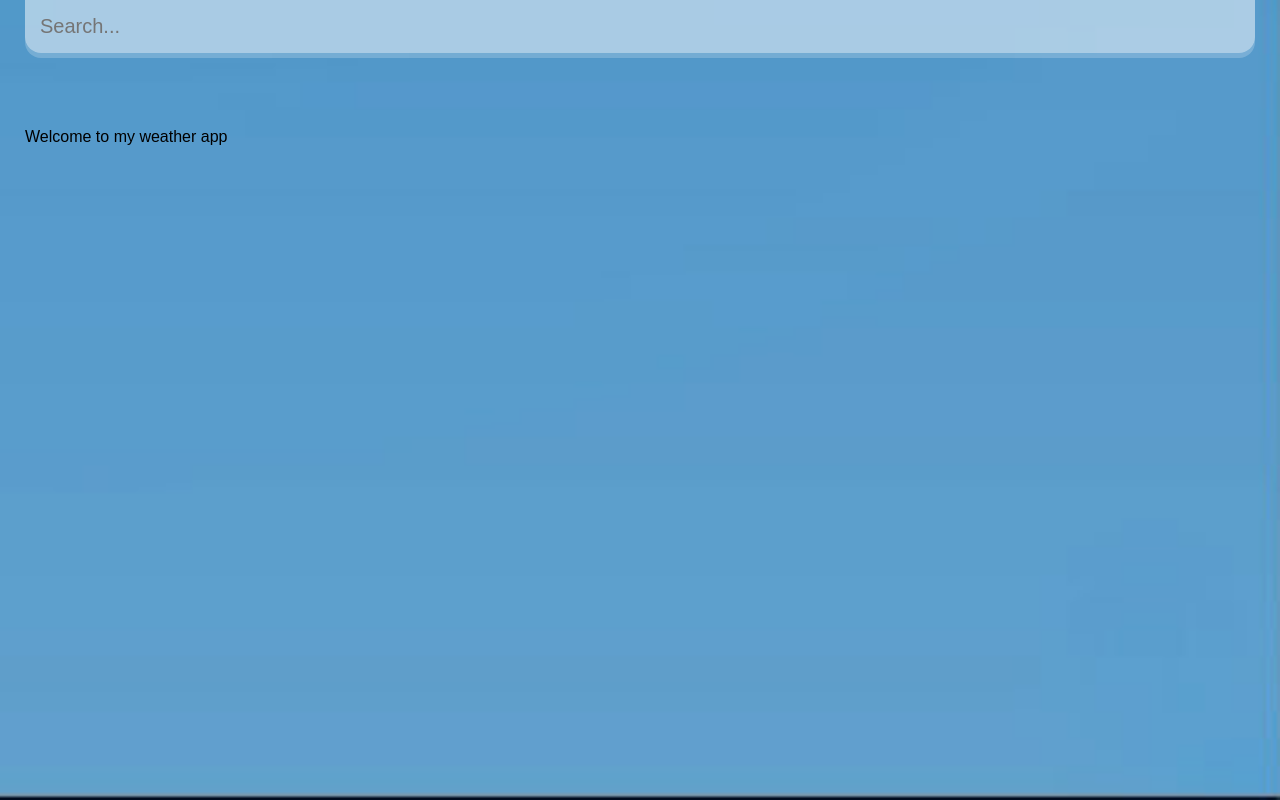
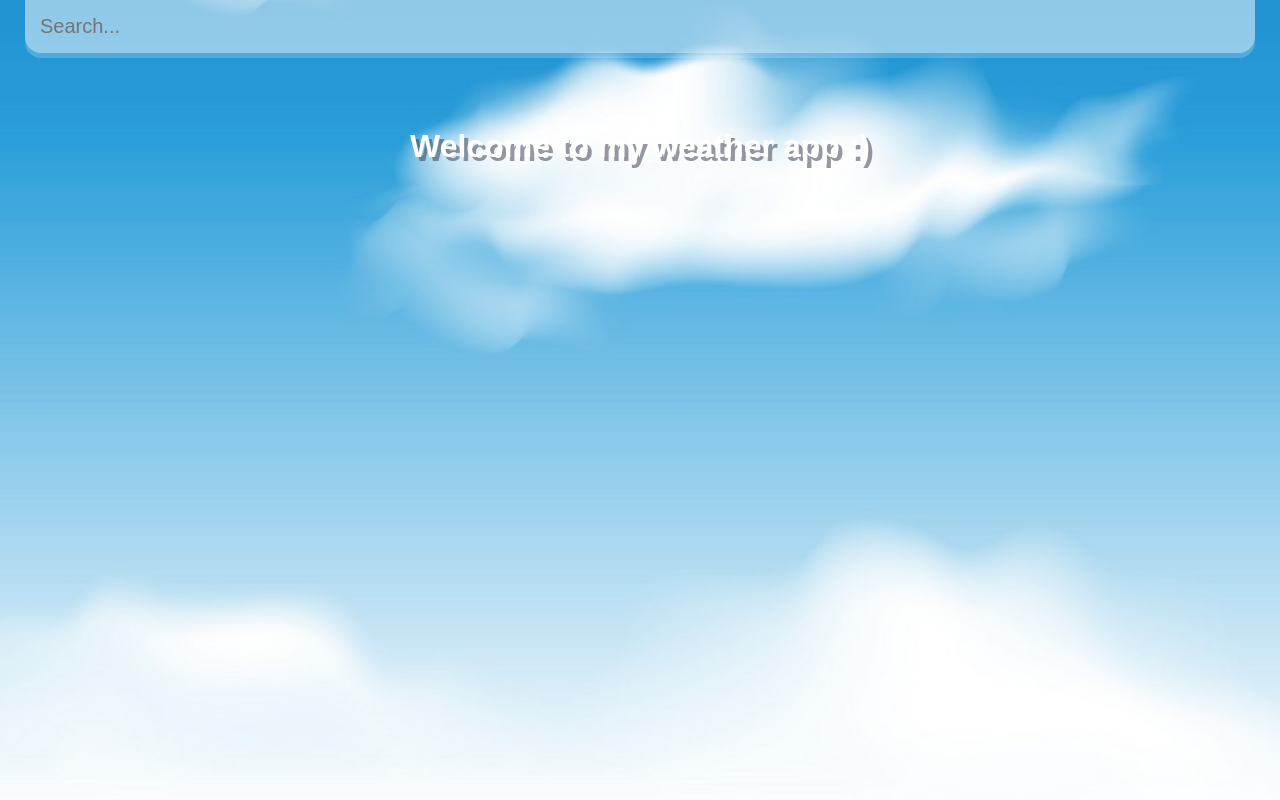
Before and after one commit to Georgi07/weather-app, a React (Create React App) app: page / in a window 1280 px wide. Built offline with nearby package versions, Linux system fonts and the light colour scheme.

Commit message:
I added slogan to my home page

```diff
--- a/src/App.js
+++ b/src/App.js
@@ -30,12 +30,10 @@ function App() {
         return `${day} ${date} ${month} ${year}`
     };
     const isHot = () => {
-        console.log((weather.main.temp - 273.15) > 16);
         return (weather.main.temp - 273.15) > 16 ? 'app-warm' : 'app';
     };
   return (
     <div className={(typeof weather.main != "undefined") ? isHot() : 'app'}>
-        {console.log(`typeof weather.main != "undefined"`, typeof weather.main != "undefined")}
          <main>
                <div className="search-box">
                   <input
@@ -57,7 +55,7 @@ function App() {
                  <div className="weather">{weather.weather[0].main}</div>
                  </div>
               </div>
-             ) : ('Welcome to my weather app')}
+             ) : (<h1 className="slogan">Welcome to my weather app :)</h1>)}
          </main>
     </div>
   );
--- a/src/index.css
+++ b/src/index.css
@@ -7,7 +7,7 @@ body {
   font-family: 'montseratt', sans-serif;
 }
 .app {
-  background-image: url('./assets/cold.jpg');
+  background-image: url('./assets/cold2.jpg');
   background-size: cover;
   background-position: bottom;
   transition: 0.4s ease-out;
@@ -84,3 +84,9 @@ main {
   font-weight: 700;
   text-shadow: 3px 3px rgba(50, 50, 70, 0.5);
 }
+.slogan {
+  text-align: center;
+  color: #FFFFFF;
+  font-weight: 700;
+  text-shadow: 4px 4px rgba(50, 50, 70, 0.5);
+}
```
Also changed, not shown: src/assets/cold2.jpg (added).
